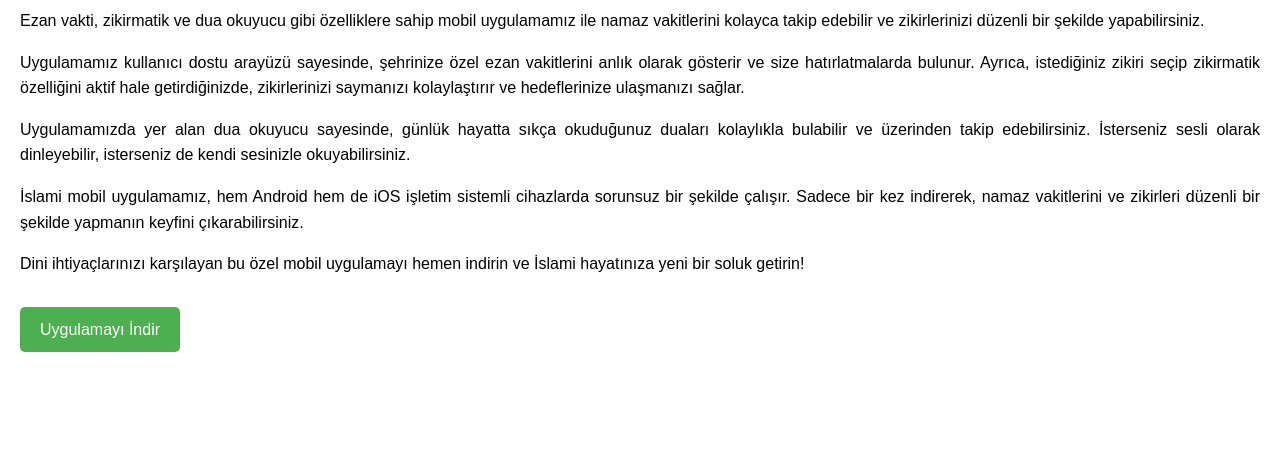
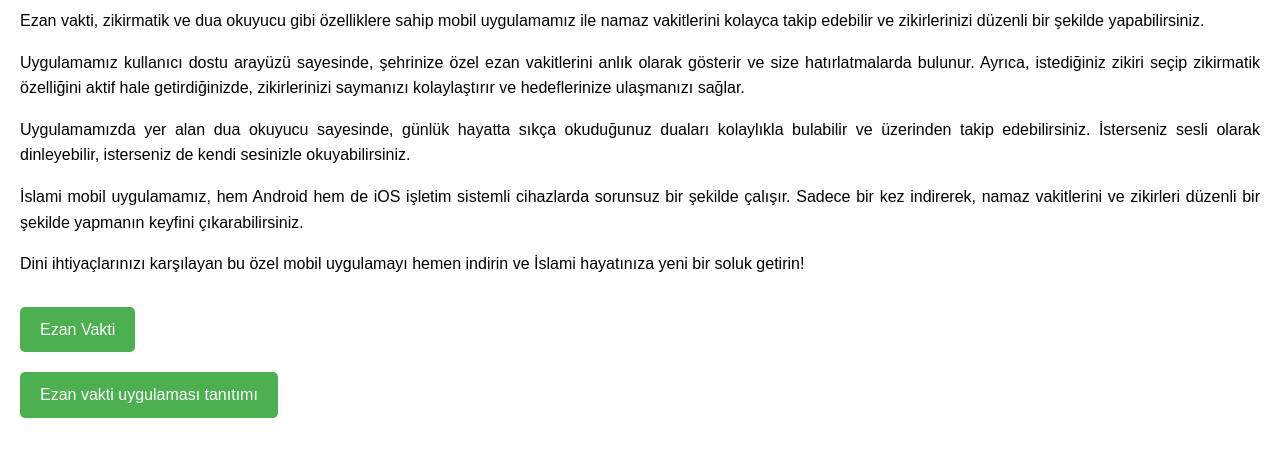
Before and after one commit to ezanvakti/ezanvakti, a plain HTML site: page index.html in a window 1280 px wide. Shown: the part 86-542 px from the top of the page. Drawn offline with Linux system fonts and the light colour scheme.

Commit message:
Update index.html

```diff
--- a/index.html
+++ b/index.html
@@ -67,6 +67,8 @@ p {
       Dini ihtiyaçlarınızı karşılayan bu özel mobil uygulamayı hemen indirin ve İslami hayatınıza yeni bir soluk getirin!
     </p>
   </div>
-  <a class="download-button" href="https://play.google.com/store/apps/details?id=com.prayertimes.azanalarm&hl=tr">Uygulamayı İndir</a>
+  <a class="download-button" href="https://play.google.com/store/apps/details?id=com.prayertimes.azanalarm&hl=tr">Ezan Vakti</a>
+  <br>
+  <a class="download-button" href="https://feridehilalakin.com">Ezan vakti uygulaması tanıtımı</a>
 </body>
 </html>
```
